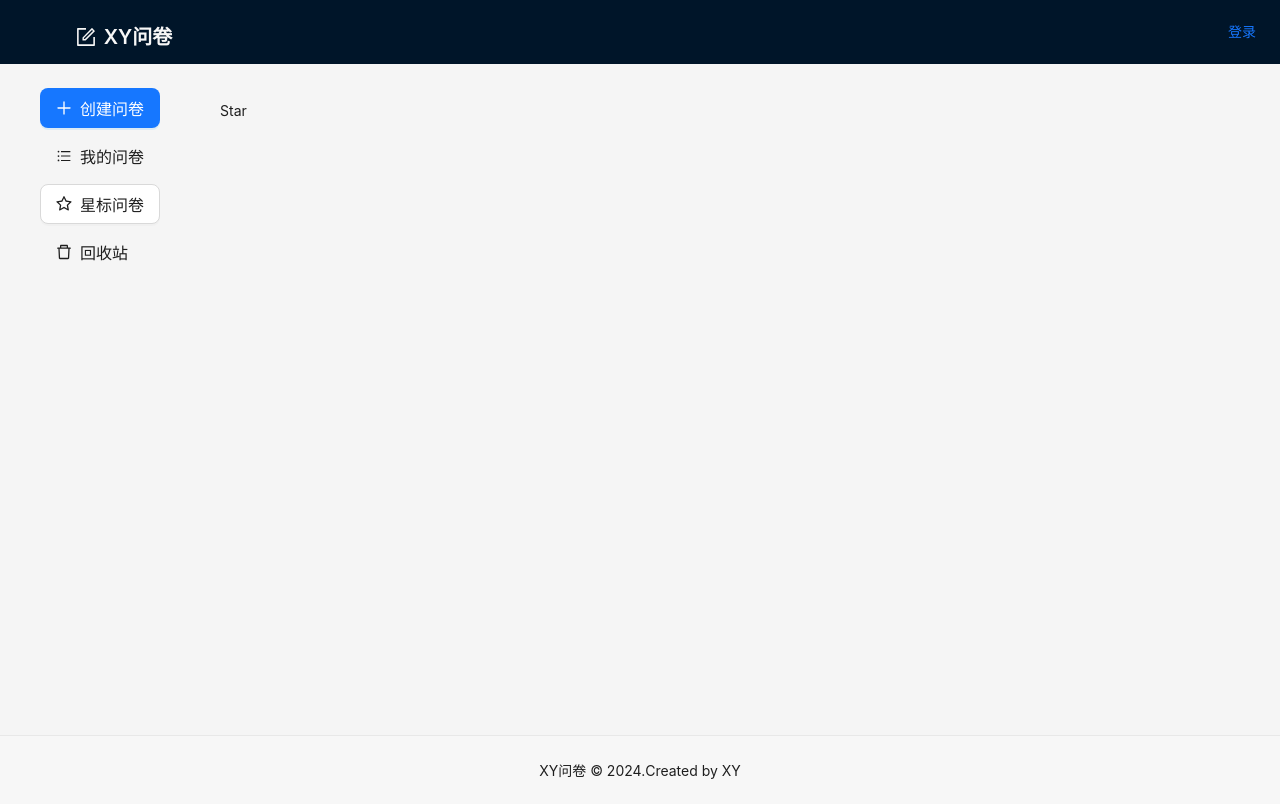
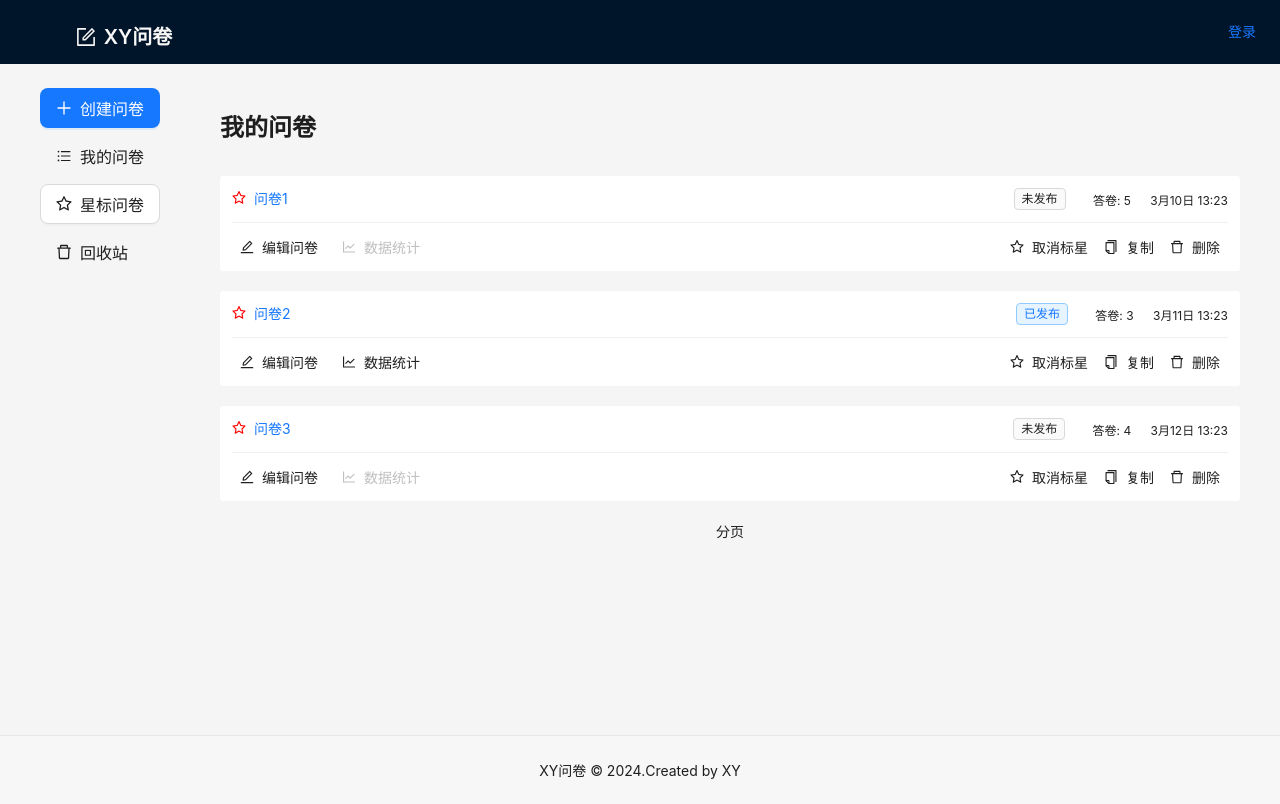
Before and after one commit to yashoku233/wenjuan-fe, a React (Create React App) app: page /manage/star in a window 1280 px wide. Built offline with nearby package versions, Linux system fonts and the light colour scheme.

Commit message:
dev: 重构问卷和questionCard页面

```diff
--- a/src/components/QuestionCard.tsx
+++ b/src/components/QuestionCard.tsx
@@ -1,5 +1,15 @@
 import React, { FC } from 'react'
 import styles from './Questioncard.module.scss'
+import { useNavigate, Link } from 'react-router-dom'
+import { Button, Space, Divider, Tag, Popconfirm, Modal, message } from 'antd'
+import {
+  EditOutlined,
+  LineChartOutlined,
+  StarOutlined,
+  CopyOutlined,
+  DeleteOutlined,
+  ExceptionOutlined,
+} from '@ant-design/icons'
 
 type PropsType = {
   _id: string
@@ -9,32 +19,93 @@
   answerCount: number
   createdAt: string
 }
+const { confirm } = Modal
 
 const QuestionCard: FC<PropsType> = (props: PropsType) => {
-  const { title, createdAt, isPublished, answerCount } = props
+  const nav = useNavigate()
+  function duplicate() {
+    alert('确认复制')
+  }
+  function del() {
+    confirm({
+      title: '确认删除该问卷',
+      icon: <ExceptionOutlined />,
+      onOk: () => message.success('执行删除'),
+    })
+  }
+  const { title, createdAt, isPublished, answerCount, _id, isStar } = props
   return (
     <div className={styles.container}>
       <div className={styles.title}>
         <div className={styles.left}>
-          <a href="#">{title}</a>
+          <Link to={isPublished ? `/question/stat/${_id}` : `/question/edit/${_id}`}>
+            <Space>
+              {isStar && <StarOutlined style={{ color: 'red' }} />}
+              {title}
+            </Space>
+          </Link>
         </div>
         <div className={styles.right}>
-          {isPublished ? <span style={{ color: 'green' }}>已发布</span> : <span>未发布</span>}
-          &nbsp;
-          <span>答卷: {answerCount}</span>
-          &nbsp;
-          <span> {createdAt}</span>
+          <Space>
+            {isPublished ? <Tag color="processing">已发布</Tag> : <Tag>未发布</Tag>}
+            &nbsp;
+            <span>答卷: {answerCount}</span>
+            &nbsp;
+            <span> {createdAt}</span>
+          </Space>
         </div>
       </div>
+      <Divider style={{ margin: '12px 0' }} />
       <div className={styles['button-container']}>
         <div className={styles.left}>
-          <button>编辑问卷</button>
-          <button>数据统计</button>
+          {/* <button>编辑问卷</button>
+          <button>数据统计</button> */}
+          <Space>
+            <Button
+              type="text"
+              icon={<EditOutlined />}
+              size="small"
+              onClick={() => {
+                ;() => {
+                  nav(`/question/edit/${_id}`)
+                }
+              }}
+            >
+              编辑问卷
+            </Button>
+            <Button
+              type="text"
+              icon={<LineChartOutlined />}
+              size="small"
+              onClick={() => {
+                ;() => {
+                  nav(`/question/stat/${_id}`)
+                }
+              }}
+              disabled={!isPublished}
+            >
+              数据统计
+            </Button>
+          </Space>
         </div>
         <div className={styles.right}>
-          <button>标星</button>
-          <button>复制</button>
-          <button>删除</button>
+          <Button type="text" icon={<StarOutlined />} size="small">
+            {isStar ? '取消标星' : '标星'}
+          </Button>
+          <Popconfirm
+            title="确定复制该问卷吗"
+            okText="确定"
+            cancelText="取消"
+            onConfirm={duplicate}
+          >
+            <Button type="text" icon={<CopyOutlined />} size="small">
+              复制
+            </Button>
+          </Popconfirm>
+
+          <Button type="text" icon={<DeleteOutlined />} size="small" onClick={del}>
+            删除
+          </Button>
         </div>
       </div>
     </div>
--- a/src/page/manage/List.tsx
+++ b/src/page/manage/List.tsx
@@ -1,6 +1,7 @@
 import React, { FC, useState } from 'react'
 // import { useSearchParams } from 'react-router-dom'
 import { useTitle } from 'ahooks'
+import { Typography, Empty } from 'antd'
 import QuestionCard from '../../components/QuestionCard'
 import styles from './common.module.scss'
 
@@ -29,15 +30,9 @@
     answerCount: 4,
     createdAt: '3月12日 13:23',
   },
-  {
-    _id: 'q4',
-    title: '问卷4',
-    isPublished: false,
-    isStar: true,
-    answerCount: 5,
-    createdAt: '3月13日 13:23',
-  },
 ]
+
+const { Title } = Typography
 const List: FC = () => {
   useTitle('XY问卷 - 我的问卷')
   const [questionList, setQuestionList] = useState(rawQuestionList)
@@ -47,20 +42,19 @@
     <>
       <div className={styles.header}>
         <div className={styles.left}>
-          <h3>我的问卷</h3>
+          <Title level={3}>我的问卷</Title>
         </div>
         <div className={styles.right}></div>
       </div>
       <div className={styles.content}>
-        {questionList.length &&
+        {questionList.length === 0 && <Empty description="暂无问卷" />}
+        {questionList.length > 0 &&
           questionList.map(q => {
             const { _id } = q
             return <QuestionCard key={_id} {...q} />
           })}
       </div>
-      <div>
-        <footer></footer>
-      </div>
+      <div className={styles.footer}>LoadMore... 上划加载更多...</div>
     </>
   )
 }
--- a/src/page/manage/Star.tsx
+++ b/src/page/manage/Star.tsx
@@ -1,6 +1,60 @@
-import React, { FC } from 'react'
+import React, { FC, useState } from 'react'
+import { useTitle } from 'ahooks'
+import { Typography, Empty } from 'antd'
+import styles from './common.module.scss'
+import QuestionCard from '../../components/QuestionCard'
+
+const rawQuestionList = [
+  {
+    _id: 'q1',
+    title: '问卷1',
+    isPublished: false,
+    isStar: true,
+    answerCount: 5,
+    createdAt: '3月10日 13:23',
+  },
+  {
+    _id: 'q2',
+    title: '问卷2',
+    isPublished: true,
+    isStar: true,
+    answerCount: 3,
+    createdAt: '3月11日 13:23',
+  },
+  {
+    _id: 'q3',
+    title: '问卷3',
+    isPublished: false,
+    isStar: true,
+    answerCount: 4,
+    createdAt: '3月12日 13:23',
+  },
+]
+const { Title } = Typography
 
 const Star: FC = () => {
-  return <p>Star</p>
+  const [questionList, setQuestionList] = useState(rawQuestionList)
+  useTitle('XY问卷 - 星标问卷')
+
+  return (
+    <>
+      <div className={styles.header}>
+        <div className={styles.left}>
+          <Title level={3}>我的问卷</Title>
+        </div>
+        <div className={styles.right}></div>
+      </div>
+      <div className={styles.content}>
+        {questionList.length === 1 && <Empty description="暂无问卷" />}
+
+        {questionList.length > 1 &&
+          questionList.map(q => {
+            const { _id } = q
+            return <QuestionCard key={_id} {...q} />
+          })}
+      </div>
+      <div className={styles.footer}>分页</div>
+    </>
+  )
 }
 export default Star
--- a/src/page/manage/Trash.tsx
+++ b/src/page/manage/Trash.tsx
@@ -1,6 +1,75 @@
-import React, { FC } from 'react'
+import React, { FC, useState } from 'react'
+import { useTitle } from 'ahooks'
+import { Typography, Empty, Table, Tag } from 'antd'
+import styles from './common.module.scss'
+import { title } from 'process'
+import { render } from '@testing-library/react'
+
+const rawQuestionList = [
+  {
+    _id: 'q1',
+    title: '问卷1',
+    isPublished: false,
+    isStar: true,
+    answerCount: 5,
+    createdAt: '3月10日 13:23',
+  },
+  {
+    _id: 'q2',
+    title: '问卷2',
+    isPublished: true,
+    isStar: true,
+    answerCount: 3,
+    createdAt: '3月11日 13:23',
+  },
+  {
+    _id: 'q3',
+    title: '问卷3',
+    isPublished: false,
+    isStar: true,
+    answerCount: 4,
+    createdAt: '3月12日 13:23',
+  },
+]
+const { Title } = Typography
 
 const Trash: FC = () => {
-  return <p>Trash</p>
+  useTitle('XY问卷 - 回收站')
+  const [questionList, setQuestionList] = useState(rawQuestionList)
+
+  const tableColumns = [
+    {
+      title: '标题',
+      dataIndex: 'title',
+    },
+    {
+      title: '是否发布',
+      dataIndex: 'isPublished',
+      render: (isPublicshed: boolean) =>
+        isPublicshed ? <Tag color="processing">已发布</Tag> : <Tag>未发布</Tag>,
+    },
+    {
+      title: '答卷',
+      dataIndex: 'answerCount',
+    },
+    {
+      title: '创建时间',
+      dataIndex: 'createdAt',
+    },
+  ]
+  return (
+    <>
+      <div className={styles.header}>
+        <div className={styles.left}>
+          <Title level={3}>回收站</Title>
+        </div>
+        <div className={styles.right}></div>
+      </div>
+      <div className={styles.content}>
+        {questionList.length === 0 && <Empty description="暂无问卷" />}
+        {questionList.length > 1 && <Table dataSource={rawQuestionList} columns={tableColumns} />}
+      </div>
+    </>
+  )
 }
 export default Trash
--- a/src/page/manage/common.module.scss
+++ b/src/page/manage/common.module.scss
@@ -19,4 +19,5 @@
 
 .footer{
     margin-bottom: 20px;
+    text-align: center;
 }
```
